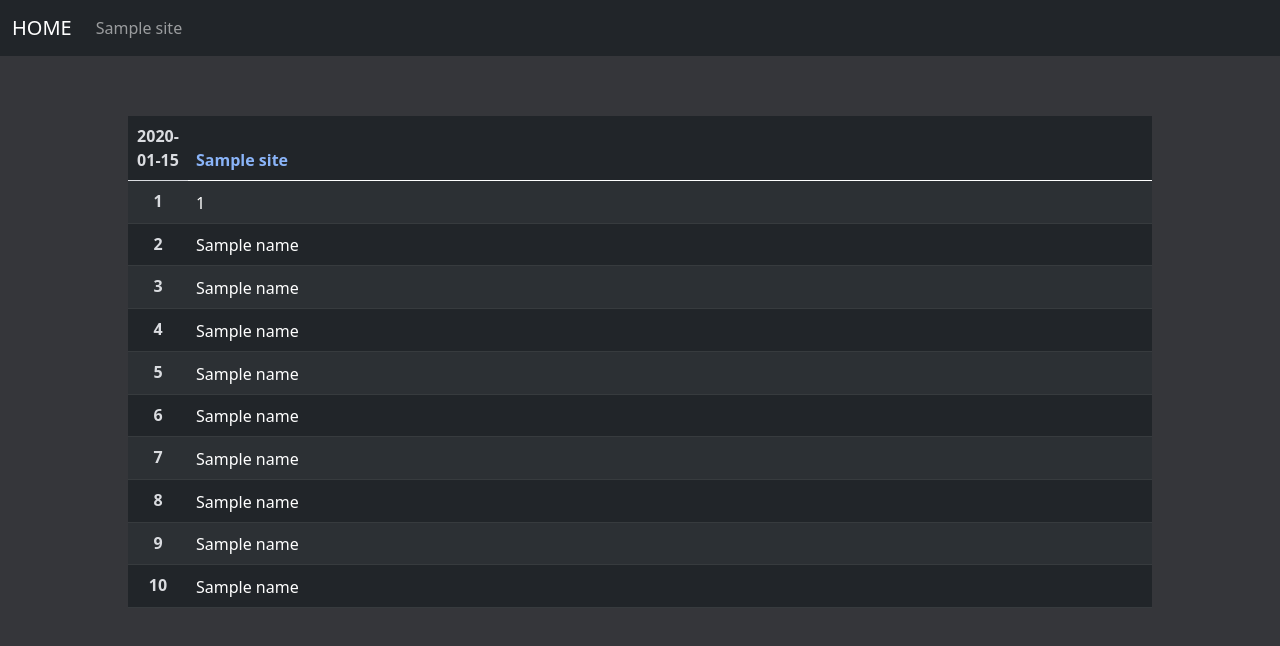
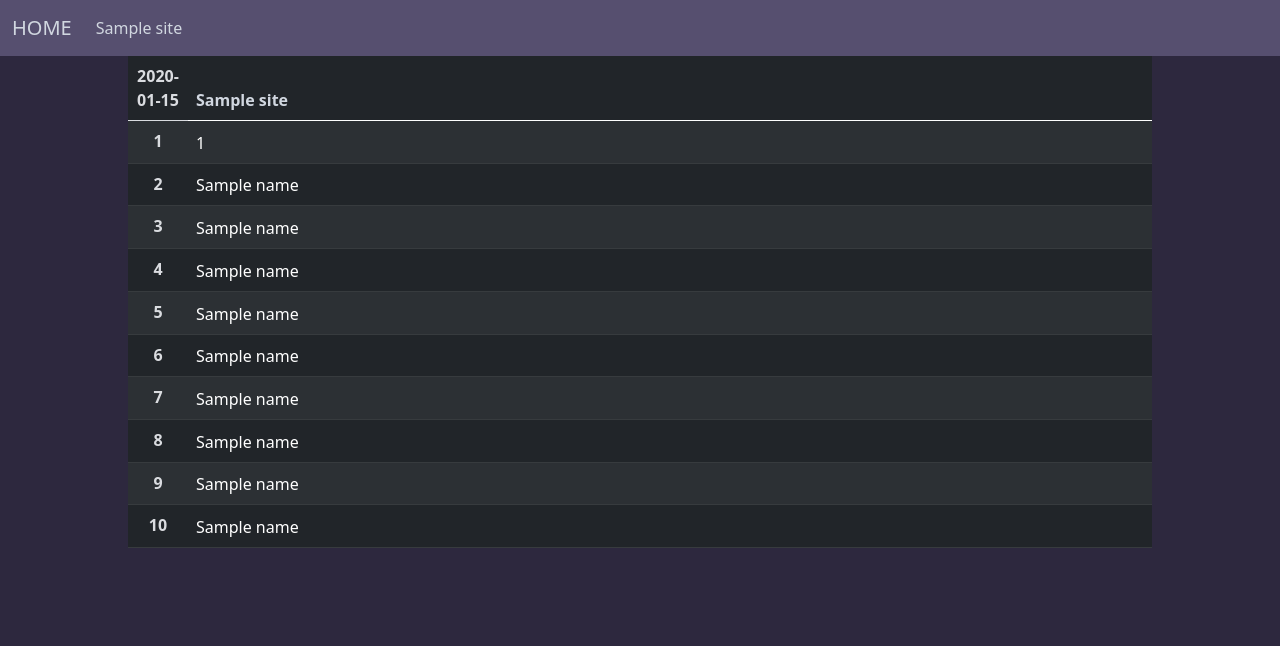
Before and after one commit to Hyeonjae-K/Keywords-service, a Flask app: template templates/index.html in a window 1280 px wide. Shown: the top 646 px of the page. Run offline with Flask 2, Linux system fonts and the light colour scheme; the template is opened without the code that fills it: most values are stand-ins (such as "Sample title", 1, 10 or a date in 2020).

Commit message:
링크 구현 및 스타일 변경

```diff
--- a/app.py
+++ b/app.py
@@ -14,7 +14,6 @@ with open('./test-data/data/sites.txt', 'r', encoding='utf-8') as f:
             break
         sites[title] = url
 
-print(sites)
 
 def set_data():
     dic.clear()
--- a/static/css/style.css
+++ b/static/css/style.css
@@ -1,5 +1,5 @@
 body {
-    background-color: #35363a;
+    background-color: #2d283e;
 }
 
 .margin-0-auto {
@@ -11,7 +11,7 @@ body {
     width: 80%;
     margin-left: 10%;
     margin-right: 10%;
-    margin-top: 60px;
+    margin-top: 56px;
 }
 
 .table-style th[scope=row] {
@@ -21,12 +21,12 @@ body {
 }
 
 .site-link {
-    color: rgb(138, 180, 248);
+    color: #d1d7e0;
     text-decoration: none;
 }
 
 .site-link:hover {
-    color: #3d8bfd;
+    color: #4c495d;
 }
 
 .keyword-link {
@@ -41,3 +41,31 @@ body {
 .keyword-link span {
     max-width: 100%;
 }
+
+header {
+    position: fixed;
+    left: 0;
+    top: 0;
+    width: 100%;
+}
+
+.navbar-bg {
+    background-color: #564f6f;
+}
+
+.navbar-link {
+    color: #d1d7e0;
+    text-decoration: none;
+}
+
+.navbar-link:hover {
+    color: #802bb1
+}
+
+.toggle-border {
+    border: thick double #2d283e;
+}
+
+.toggle-text-color {
+    color: #2d283e;
+}
--- a/templates/index.html
+++ b/templates/index.html
@@ -11,31 +11,31 @@
 
 <body>
     <!-- navigation bar -->
-    <nav class="navbar navbar-expand-lg navbar-dark bg-dark">
+    <header>
+        <nav class="navbar navbar-expand-lg navbar-bg">
             <div class="container-fluid">
-            <a class="navbar-brand" href="#">HOME</a>
-            <button class="navbar-toggler" type="button" data-bs-toggle="collapse" data-bs-target="#navbarNavAltMarkup"
-                aria-controls="navbarNavAltMarkup" aria-expanded="false" aria-label="Toggle navigation">
-                <span class="navbar-toggler-icon"></span>
+                <a class="navbar-brand navbar-link" href="#">HOME</a>
+                <button class="navbar-toggler toggle-border" type="button" data-bs-toggle="collapse" data-bs-target="#navbarNavAltMarkup" aria-controls="navbarNavAltMarkup" aria-expanded="false" aria-label="Toggle navigation">
+      <span class="toggle-text-color">Menu</span>
                 </button>
                 <div class="collapse navbar-collapse" id="navbarNavAltMarkup">
                     <div class="navbar-nav">
                         {% for site in sites %}
-                    <a class="nav-link" href="{{ sites[site] }}">{{ site }}</a>
+                        <a class="nav-link navbar-link" href="#">{{ site }}</a>
                         {% endfor %}
                     </div>
                 </div>
             </div>
         </nav>
-
+    </header>
     <!-- ranking table -->
     {% for time in data["Google"] %}
     <table class="table table-dark table-striped table-style">
         <thead>
             <tr>
                 <th scope="row">{{ time }}</th>
-                {% for site in data %}
-                <th scope="col"><a class="site-link" href="#">{{ site }}</a></th>
+                {% for site in sites %}
+                <th scope="col"><a class="site-link" href="{{ sites[site] }}" target="_blank">{{ site }}</a></th>
                 {% endfor %}
             </tr>
         </thead>
@@ -44,7 +44,7 @@
             <tr>
                 <th scope="row">{{ rank + 1 }}</th>
                 {% for site in data %}
-                <td><a class="keyword-link" href="{{ data[site][time][1][rank] }}"><span
+                <td><a class="keyword-link" href="{{ data[site][time][1][rank] }}" target="_blank"><span
                             class="align-middle d-inline-block text-truncate">{{ data[site][time][0][rank] }}</span></a>
                 </td>
                 {% endfor %}
```
Lines whose indentation alone changed are shown as unchanged.
